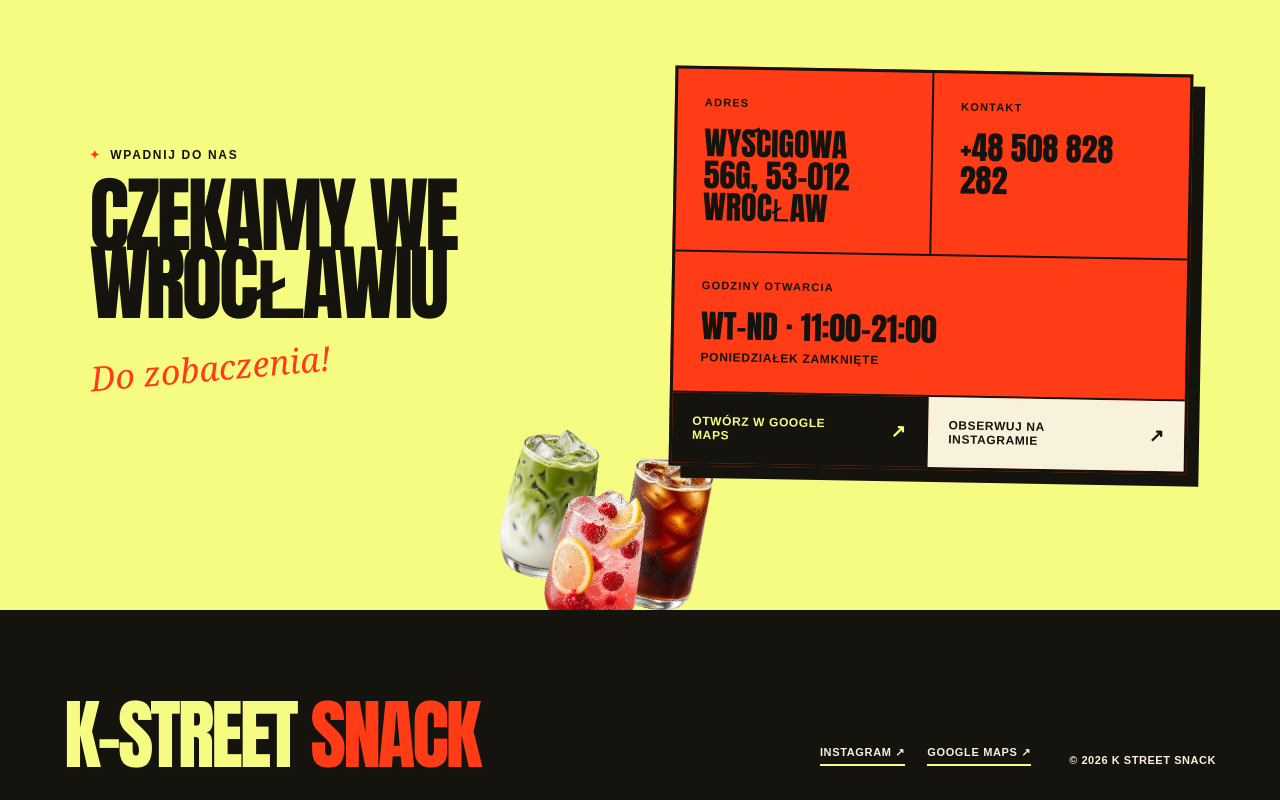
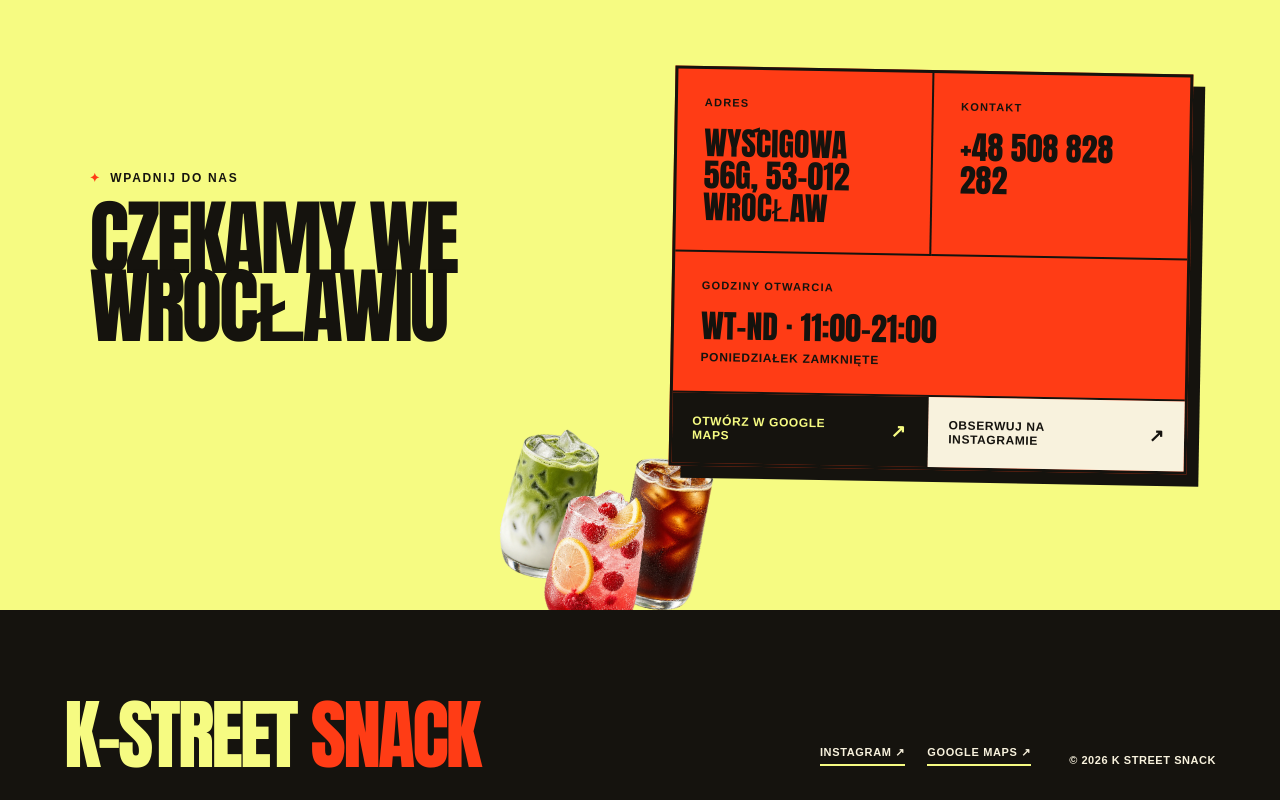
Before and after one commit to SongNoin/kstreetsnack, a Next.js app in the folder kstreetsnack/: page / in a window 1280 px wide. Shown: the part 4941-5741 px from the top of the page. Built offline with nearby package versions, Linux system fonts and the light colour scheme; a web font is replaced by a local one.

Commit message:
Refine Korean line breaks and visit copy

```diff
--- a/kstreetsnack/app/globals.css
+++ b/kstreetsnack/app/globals.css
@@ -55,6 +55,8 @@
 
 .site.lang-ko {
   font-family: "Pretendard Variable", Pretendard, -apple-system, BlinkMacSystemFont, system-ui, "Noto Sans KR", "Malgun Gothic", sans-serif;
+  word-break: keep-all;
+  overflow-wrap: break-word;
 }
 
 .skip-link {
@@ -227,6 +229,7 @@
   font-family: var(--font-black-han-sans), "Black Han Sans", sans-serif;
   font-weight: 400;
   word-break: keep-all;
+  text-wrap: balance;
   text-transform: none;
   letter-spacing: -0.035em;
 }
@@ -466,6 +469,12 @@
   letter-spacing: 0.03em;
 }
 
+.lang-ko .marquee-item b {
+  font-family: var(--font-black-han-sans), "Black Han Sans", sans-serif;
+  font-weight: 400;
+  letter-spacing: -0.02em;
+}
+
 @keyframes marquee {
   to { transform: translateX(-25%); }
 }
@@ -842,6 +851,8 @@
   font-family: var(--font-black-han-sans), "Black Han Sans", sans-serif;
   font-weight: 400;
   letter-spacing: -0.035em;
+  overflow-wrap: normal;
+  text-wrap: balance;
   text-transform: none;
 }
 
@@ -985,6 +996,16 @@
 
 .story-copy h2 {
   margin-bottom: 34px;
+}
+
+.lang-ko .hero-copy h1 {
+  font-size: clamp(68px, 6.5vw, 116px);
+  text-wrap: balance;
+}
+
+.lang-ko .story-copy h2 {
+  font-size: clamp(54px, 5.8vw, 98px);
+  text-wrap: balance;
 }
 
 .story-copy > p:not(.eyebrow) {
@@ -1123,6 +1144,14 @@
   text-transform: uppercase;
 }
 
+.lang-ko .instagram-card strong {
+  font-family: var(--font-black-han-sans), "Black Han Sans", sans-serif;
+  font-weight: 400;
+  letter-spacing: -0.02em;
+  text-wrap: balance;
+  text-transform: none;
+}
+
 .instagram-logo {
   width: clamp(104px, 11vw, 170px);
   height: auto;
@@ -1196,15 +1225,6 @@
   margin-bottom: 28px;
 }
 
-.visit-title > span {
-  display: inline-block;
-  color: var(--red);
-  font-family: Georgia, serif;
-  font-size: 34px;
-  font-style: italic;
-  transform: rotate(-5deg);
-}
-
 .visit-card {
   position: relative;
   z-index: 3;
--- a/kstreetsnack/app/page.tsx
+++ b/kstreetsnack/app/page.tsx
@@ -64,7 +64,6 @@
       route: "Otwórz w Google Maps",
       call: "Zadzwoń teraz",
       instagram: "Obserwuj na Instagramie",
-      hand: "Do zobaczenia!",
     },
     footer: "Koreański street food, made in Wrocław.",
   },
@@ -125,7 +124,6 @@
       route: "Open in Google Maps",
       call: "Call us",
       instagram: "Follow on Instagram",
-      hand: "See you soon!",
     },
     footer: "Korean street food, made in Wrocław.",
   },
@@ -186,7 +184,6 @@
       route: "Google Maps에서 보기",
       call: "전화하기",
       instagram: "Instagram 팔로우",
-      hand: "곧 만나요!",
     },
     footer: "브로츠와프에서 만드는 한국 스트리트 푸드.",
   },
@@ -403,7 +400,6 @@
         <div className="visit-title">
           <p className="eyebrow">{t.visit.kicker}</p>
           <h2>{t.visit.title}</h2>
-          <span>{t.visit.hand}</span>
         </div>
         <div className="visit-card">
           <div>
```
